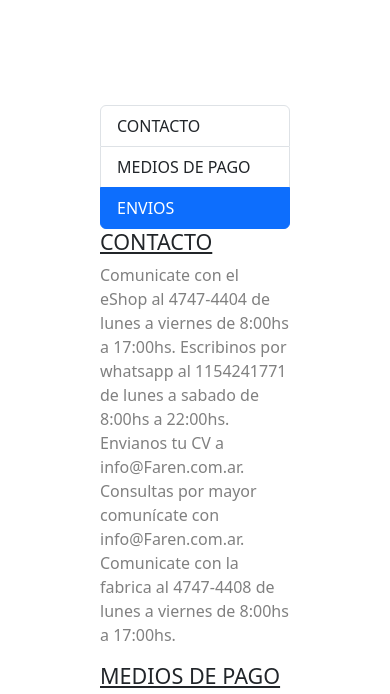
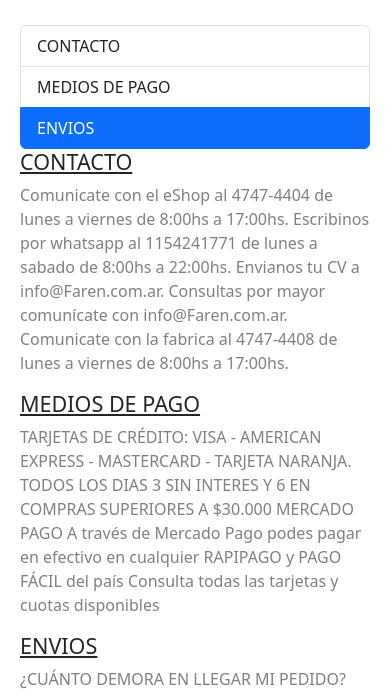
Before and after one commit to JazPablo/Proyecto, a website: page rutas/contacto.html in a window 390 px wide. Shown: the part 127-821 px from the top of the page. Drawn offline with nearby package versions, Linux system fonts and the light colour scheme.

Commit message:
agregue querys a Contactos para mejorar texto en 400px-

```diff
--- a/scss/component/_footer.scss
+++ b/scss/component/_footer.scss
@@ -2,6 +2,8 @@
 footer {
     width: 100%;
     margin-top: auto;
+
+
 }
 .container-flex{
     display: flex;
--- a/scss/component/_sections.scss
+++ b/scss/component/_sections.scss
@@ -115,6 +115,7 @@ h4 {
 .mapa-dir{
     margin: 10px;
 }
+
 .dir{
     margin: 10px;
     font-family: 'Courier Prime', monospace;
@@ -129,6 +130,11 @@ h4 {
     flex-direction: column;
 }
 }
+@media (max-width: 500px) {
+.container-contactos{
+    margin: 20px;
+}
+}
 @media (max-width: 600px) {
 
 }
```
Also changed, not shown: css/style.css, 1 other file.
